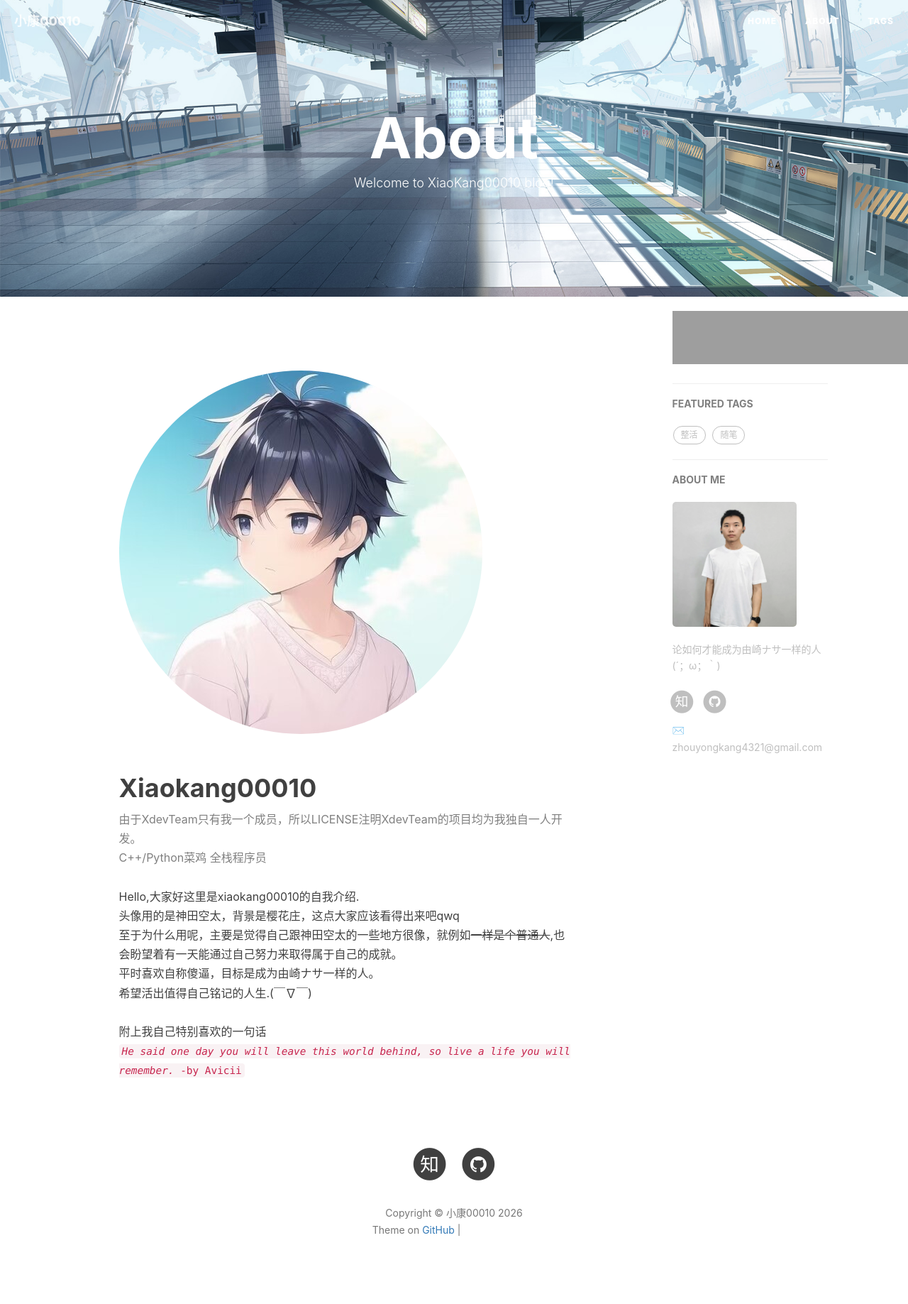
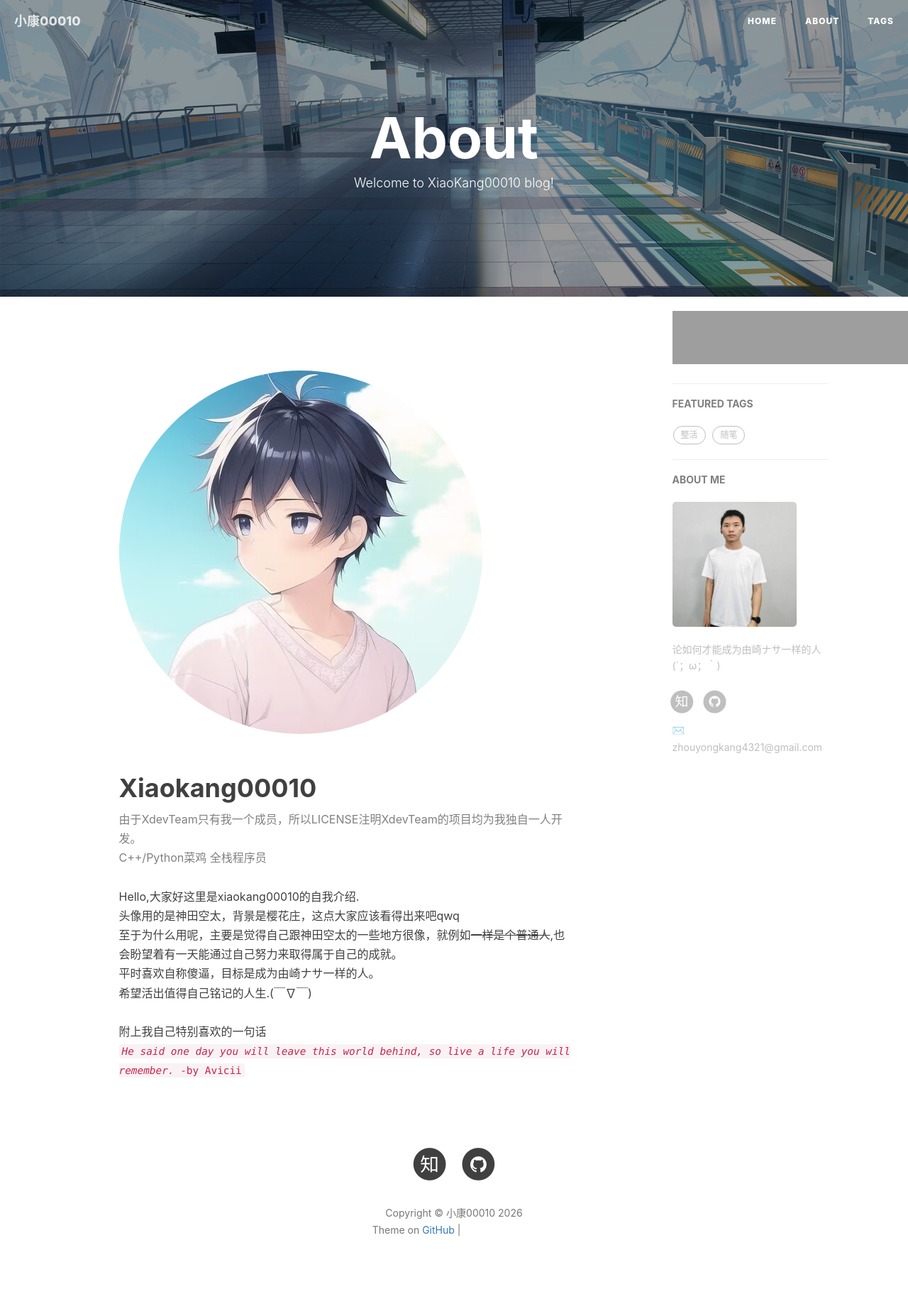
Before and after one commit to xiaokang00010/xiaokang00010.github.io, a Jekyll site: the page built from about.html, in a window 1280 px wide. Shown: the whole page at 71% size. Built offline with Jekyll 4.4.1, drawn with Linux system fonts in a browser that asks for light colours; nearby versions of some CDN libraries; comment, search, counter and statistics services are not loaded; grey boxes are pictures that could not be loaded.

Commit message:
fix the filter

```diff
--- a/_layouts/page.html
+++ b/_layouts/page.html
@@ -3,7 +3,7 @@ layout: default
 ---
 
 <!-- Page Header -->
-<header class="intro-header" style="background-image: url('{{ site.baseurl }}/{% if page.header-img %}{{ page.header-img }}{% else %}{{ site.header-img }}{% endif %}'); filter: grayscale(30%)">
+<header class="intro-header" style="background-image: linear-gradient(rgba(0, 0, 0, 0.4), rgba(0, 0, 0, 0.4)), url('{{ site.baseurl }}/{% if page.header-img %}{{ page.header-img }}{% else %}{{ site.header-img }}{% endif %}')">
         <div class="container">
             <div class="row">
                 <div class="col-lg-8 col-lg-offset-2 col-md-10 col-md-offset-1">
--- a/about.html
+++ b/about.html
@@ -14,7 +14,7 @@ header-img: "img/about-train.jpg"
 <!-- Chinese Version -->
 <div class="zh post-container">
     <div style="width: 90%;">
-        <h1><img style="display: inline-block;border-radius: 50%;" src="/img/about-avatar.jpg"> Xiaokang00010</h1>
+        <h1><img style="display: inline-block;border-radius: 50%; width: 50; height: 50;" src="/img/about-avatar.jpg"> Xiaokang00010</h1>
         <font color="gray">
         由于XdevTeam只有我一个成员，所以LICENSE注明XdevTeam的项目均为我独自一人开发。<br>
         C++/Python菜鸡 全栈程序员<br><br>
```
